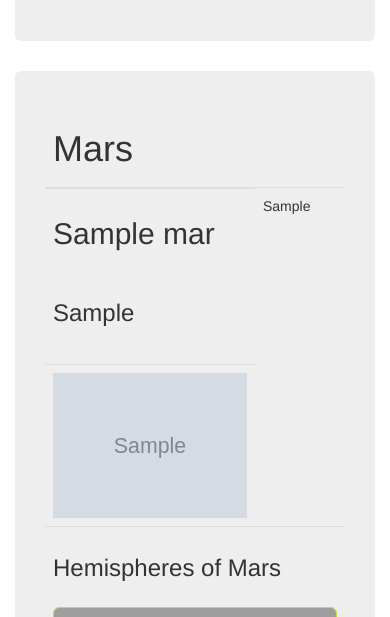
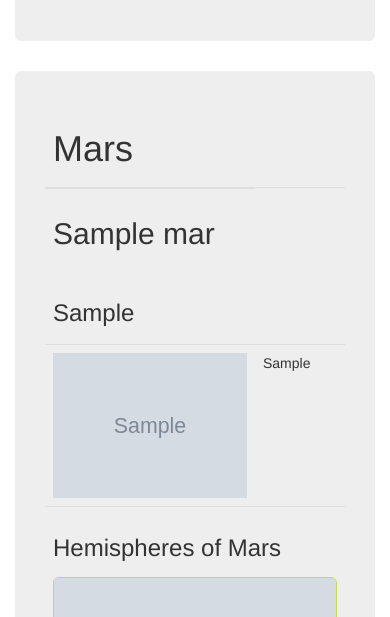
Before and after one commit to Solorzanoluisalberto/web-scraping-challenge, a Flask app: page / in a window 390 px wide. Shown: the part 218-835 px from the top of the page. Run offline with Flask 2, Linux system fonts and the light colour scheme; grey boxes marked "Sample" are stand-in pictures; a database or web service that is not in the repository returns one stand-in record (values such as "Sample title"); some libraries are stand-ins or nearby versions; grey boxes are pictures that could not be loaded.

Commit message:
Screenshots of the final application

```diff
--- a/Missions_to_Mars/templates/index.html
+++ b/Missions_to_Mars/templates/index.html
@@ -37,15 +37,17 @@
                 </thead>
                 <tbody>
                   <tr>
-                    <td>
+                    <td colspan="2">
                     <h2>{{mars.news_title}}</h2><br>
-                    <h3>{{ mars.news_p }}</h3><br>
+                    <h3>{{ mars.news_p }}</h3>
                     </td>
-                    <td width="30%" rowspan="2">{{mars.marts_facts | safe}}</td>
                   </tr>
                   <tr>
-                    <td>
+                    <td width="70">
                       <img src={{mars.featured_image_url}} width="100%">
+                    </td>
+                    <td width="30%">
+                      {{mars.marts_facts | safe}}
                     </td>
                   </tr>
                   <tr>
@@ -56,33 +58,15 @@
                         </div>
                       </div>
                       <div class="row">
+                        {% for data in mars.hemisphere %}
                         <div class="col-xs-12 col-sm-3 col-md-6">
-                          <h4>{{title}}</h4>{% for title, url in mars.hemisphere[0].items() %}
-                          <img class="img1" src="{{url}}" width="100%">
-                          {% endfor %}
+                          <img class="img1" src="{{data.url_img}}" width="100%">
+                          <h4>{{data.title}}</h4>
                         </div>
-
-                        <div class="col-xs-12 col-sm-3 col-md-6">
-                          <h4>{{title}}</h4>{% for title, url in mars.hemisphere[1].items() %}
-                          <img class="img1" src="{{url}}" width="100%">
-                          {% endfor %}
-                        </div>
-                      </div>
-                      <div class="row">
-                        <div class="col-xs-12 col-sm-3 col-md-6">
-                          <h4>{{title}}</h4>{% for title, url in mars.hemisphere[2].items() %}
-                          <img class="img1" src="{{url}}" width="100%">
-                          {% endfor %}
-                        </div>
-                        <div class="col-xs-12 col-sm-3 col-md-6">
-                          <h4>{{title}}</h4>{% for title, url in mars.hemisphere[3].items() %}
-                          <img class="img1" src="{{url}}" width="100%">
-                          {% endfor %}
-                        </div>
+                        {% endfor %}
                       </div>
                     </td>
                   </tr>
-
                 </tbody>
               </table>
             </div>
```
Also changed, not shown: Images/scarpe_mars_web_page_top.PNG (added).
